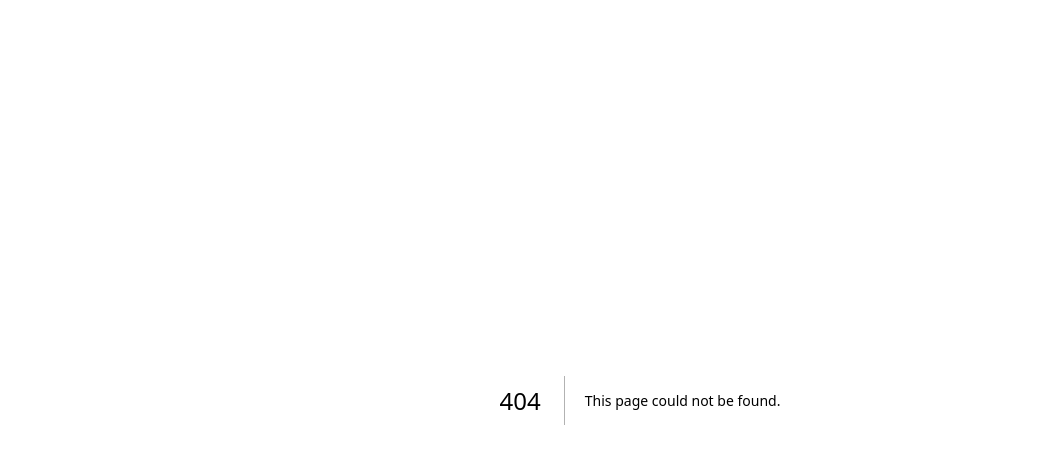
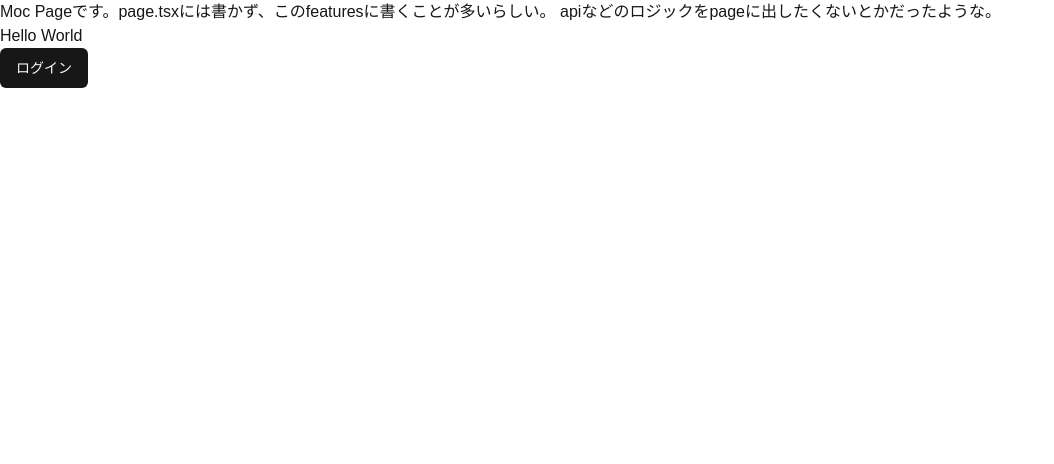
Before and after one commit to jphacks/tk_2407, a Next.js app in the folder frontend/: page /moc in a window 1280 px wide. Before the commit this address had no page. Shown: the top 464 px of the page, without its empty margins (0-1054 px from the left). Built offline with nearby package versions, Linux system fonts and the light colour scheme.

Commit message:
✨ moc-pageの作成

```diff
--- /dev/null
+++ b/frontend/src/app/moc/page.tsx
@@ -0,0 +1,6 @@
+import MocPage from '@/features/moc/MocPage'
+import React from 'react'
+
+export default function page() {
+  return <MocPage />
+}
--- /dev/null
+++ b/frontend/src/features/moc/MocPage.tsx
@@ -0,0 +1,15 @@
+import { Button } from '@/components/ui/button'
+import React from 'react'
+
+export default function MocPage() {
+  return (
+    <>
+      <h1>
+        Moc Pageです。page.tsxには書かず、このfeaturesに書くことが多いらしい。
+        apiなどのロジックをpageに出したくないとかだったような。
+      </h1>
+      <p>Hello World</p>
+      <Button>ログイン</Button>
+    </>
+  )
+}
```
